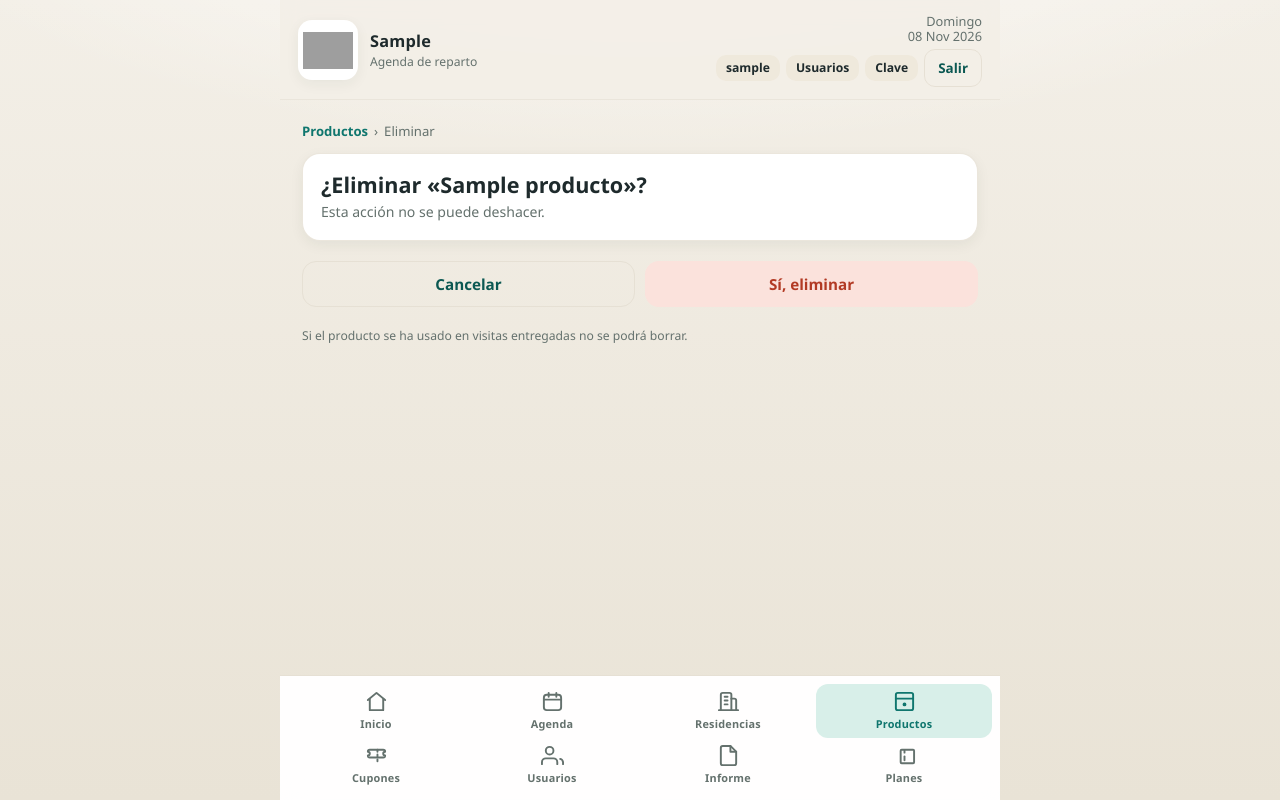
After one commit to SistGoyPeru/agenda_residencia, a Django app: page /productos/1/borrar/ in a window 1280 px wide. The commit adds this page. Run offline with Django 5.2, Linux system fonts and the light colour scheme; a user stored in the database is signed in; tables that the repository leaves empty hold one stand-in row (values such as "Sample post"); grey boxes are pictures that could not be loaded.

Commit message:
Agrega CRUD completo de productos: borrar, pestaña Productos y enlace en menú

```diff
--- a/residencias/urls.py
+++ b/residencias/urls.py
@@ -55,6 +55,9 @@ urlpatterns = [
     path(
         "productos/<int:pk>/editar/", views.producto_form, name="producto_editar"
     ),
+    path(
+        "productos/<int:pk>/borrar/", views.producto_borrar, name="producto_borrar"
+    ),
     path("cupones/", views.cupones, name="cupones"),
     path("cupones/cargar/", views.cupon_cargar, name="cupon_cargar"),
     path("visitas/nueva/", views.visita_form, name="visita_nueva"),
--- a/residencias/views.py
+++ b/residencias/views.py
@@ -606,6 +606,24 @@ def producto_form(request, pk=None):
     )
 
 
+def producto_borrar(request, pk):
+    producto = get_object_or_404(Producto, pk=pk, propietario=request.user)
+    if request.method == "POST":
+        try:
+            producto.delete()
+            messages.success(request, f"Producto «{producto.nombre}» eliminado.")
+            return redirect("producto_list")
+        except ProtectedError:
+            messages.error(
+                request,
+                "No se puede borrar el producto: se ha usado en visitas registradas.",
+            )
+            return redirect("producto_list")
+    return render(
+        request, "residencias/producto_confirmar_borrado.html", {"objeto": producto}
+    )
+
+
 def cupones(request):
     productos = productos_con_stock(request.user)
     inicio, fin = rango_semana()
--- a/templates/base.html
+++ b/templates/base.html
@@ -82,7 +82,15 @@
         </svg>
         <span>Residencias</span>
       </a>
-      <a class="tab {% if '/cupones/' in request.path or '/productos/' in request.path %}activo{% endif %}" href="{% url 'cupones' %}">
+      <a class="tab {% if '/productos/' in request.path %}activo{% endif %}" href="{% url 'producto_list' %}">
+        <svg viewBox="0 0 24 24" fill="none" stroke="currentColor" stroke-width="2" stroke-linecap="round" stroke-linejoin="round">
+          <rect x="3" y="3" width="18" height="18" rx="2" ry="2"></rect>
+          <line x1="3" y1="9" x2="21" y2="9"></line>
+          <circle cx="12" cy="15" r="1"></circle>
+        </svg>
+        <span>Productos</span>
+      </a>
+      <a class="tab {% if '/cupones/' in request.path %}activo{% endif %}" href="{% url 'cupones' %}">
         <svg viewBox="0 0 24 24" fill="none" stroke="currentColor" stroke-width="2" stroke-linecap="round" stroke-linejoin="round">
           <path d="M3 8a2 2 0 0 1 2-2h14a2 2 0 0 1 2 2 2 2 0 0 0 0 4 2 2 0 0 1-2 2H5a2 2 0 0 1-2-2 2 2 0 0 0 0-4z"></path>
           <path d="M13 6v2M13 11v2M13 16v2"></path>
--- /dev/null
+++ b/templates/residencias/producto_confirmar_borrado.html
@@ -0,0 +1,25 @@
+{% extends "base.html" %}
+{% block title %}Eliminar producto · Ruta Residencias{% endblock %}
+
+{% block content %}
+  <div class="migas">
+    <a href="{% url 'producto_list' %}">Productos</a>
+    <span>›</span>
+    <span>Eliminar</span>
+  </div>
+
+  <div class="detalle-cabecera">
+    <h1>¿Eliminar «{{ objeto.nombre }}»?</h1>
+    <p class="detalle-sub">Esta acción no se puede deshacer.</p>
+  </div>
+
+  <form method="post" class="mt-20 js-confirm" data-mensaje="¿Seguro que quieres eliminar este producto?">
+    {% csrf_token %}
+    <div class="fila-botones">
+      <a class="boton boton-fantasma" href="{% url 'producto_list' %}">Cancelar</a>
+      <button class="boton boton-peligro" type="submit">Sí, eliminar</button>
+    </div>
+  </form>
+
+  <p class="ayuda mt-20">Si el producto se ha usado en visitas entregadas no se podrá borrar.</p>
+{% endblock %}
--- a/templates/residencias/producto_list.html
+++ b/templates/residencias/producto_list.html
@@ -36,6 +36,7 @@
               <p class="ayuda">Quedan <strong>{{ p.stock }}</strong> de {{ p.cargados }} cupones · {{ p.usados }} usados</p>
             </div>
             <a class="boton boton-mini boton-fantasma" href="{% url 'producto_editar' p.pk %}">Editar</a>
+            <a class="boton boton-mini boton-fantasma" href="{% url 'producto_borrar' p.pk %}">Eliminar</a>
           </div>
         {% endfor %}
       </div>
```
